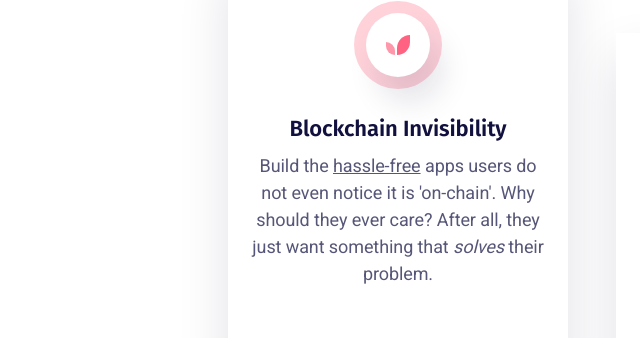
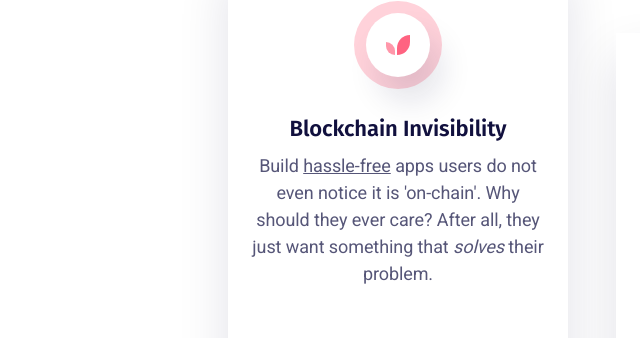
Before and after one commit to TradaTech/icetea.io, a website: page index.html in a window 1280 px wide. Shown: the part 1114-1452 px from the top of the page, 48-688 px from the left. Drawn offline with nearby package versions, Linux system fonts and the light colour scheme; files that its build step writes are made by us from their sources.

Commit message:
change copies

```diff
--- a/index.html
+++ b/index.html
@@ -402,7 +402,7 @@
 										</svg>
 									</div>
 									<h4 class="feature-title h3-mobile mb-8">Blockchain Invisibility</h4>
-									<p class="text-sm">Build the <u>hassle-free</u> apps users do not even notice it is
+									<p class="text-sm">Build <u>hassle-free</u> apps users do not even notice it is
 										'on-chain'. Why should they ever care? After all, they just want something that
 										<i>solves</i> their problem.</i></p>
 								</div>
```
